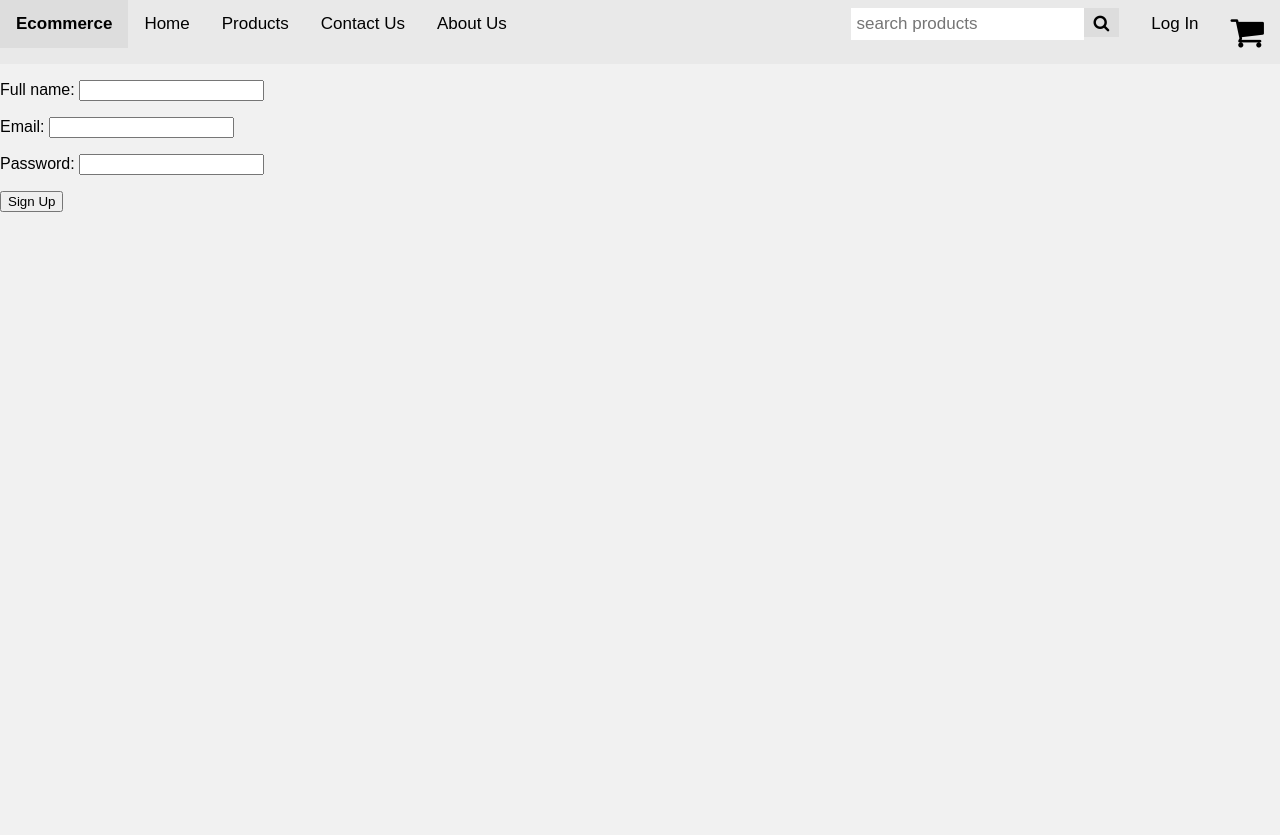
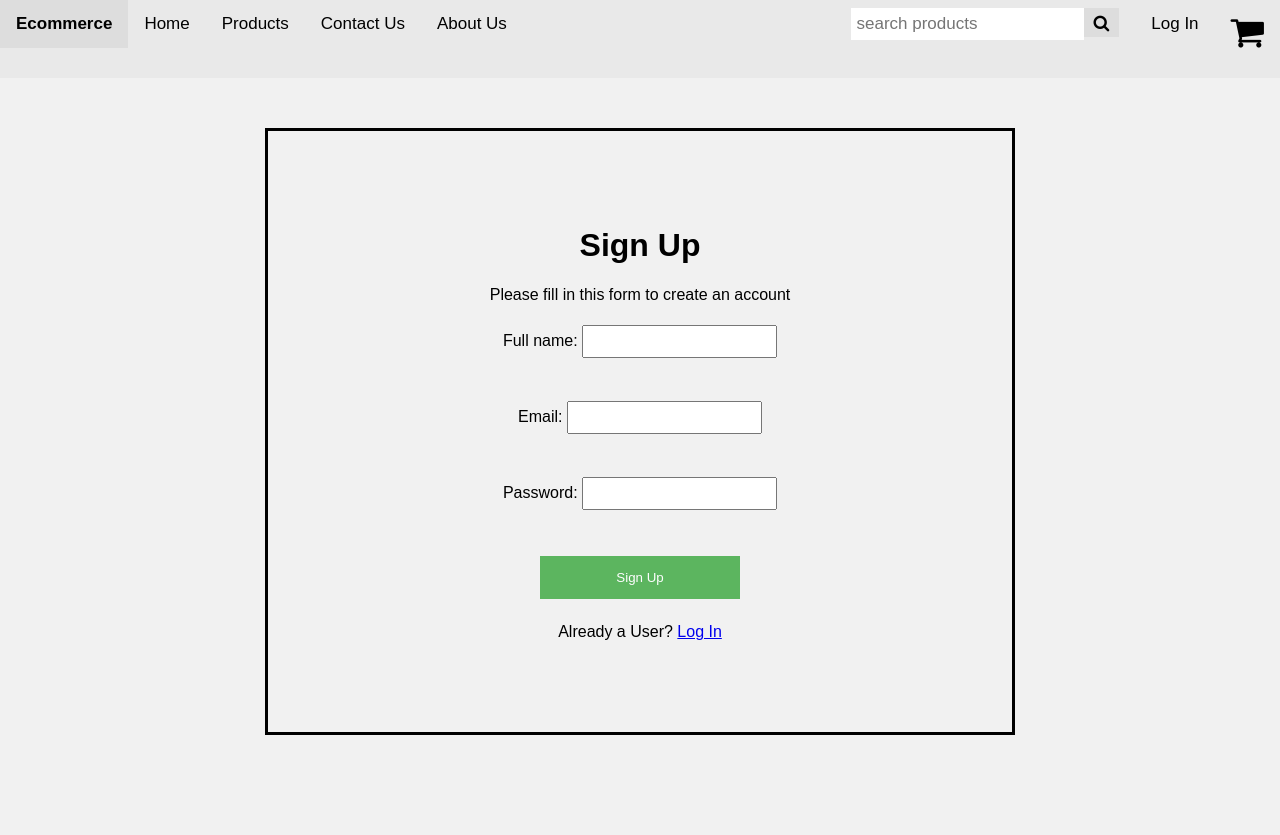
Before and after one commit to azhar316/ecommerce-store, a Django app: page /accounts/create/ in a window 1280 px wide. Before the commit the page ends 212 px from the top, so only its background shows below. Run offline with Django 3.2, Linux system fonts and the light colour scheme.

Commit message:
feat: Improve template design of accounts app

```diff
--- a/accounts/forms.py
+++ b/accounts/forms.py
@@ -25,10 +25,3 @@ class UserCreateForm(forms.ModelForm):
     class Meta:
         model = CustomUser
         fields = ('full_name', 'email', 'password',)
-
-
-class UserLoginForm(forms.ModelForm):
-
-    class Meta:
-        model = CustomUser
-        fields = ('email', 'password',)
--- a/accounts/templates/accounts/sign_up.html
+++ b/accounts/templates/accounts/sign_up.html
@@ -1,8 +1,63 @@
 {% extends 'ecommerce/base.html' %}
 
 {% block content %}
-<form method="POST" class="post-form">{% csrf_token %}
-    {{ form.as_p }}
-    <p><input type="submit" value="Sign Up"></p>
-</form>
+
+<style>
+
+.sign-up {
+  border: 3px solid black;
+  text-align: center;
+  width: 750px;
+  margin-left: auto;
+  margin-right: auto;
+  margin-top: 50px;
+  margin-bottom: 100px;
+  padding-top: 75px;
+  padding-bottom: 75px;
+}
+
+input {
+  padding: 7px;
+  margin: 5px 0 22px 0;
+  display: inline-block;
+}
+
+input:focus {
+  background-color: #ddd;
+  outline: none;
+}
+
+.submit {
+  background-color: #4CAF50;
+  color: white;
+  width: 200px;
+  padding: 14px 20px;
+  margin: 8px 0;
+  border: none;
+  cursor: pointer;
+  opacity: 0.9;
+}
+
+.submit:hover {
+  opacity:1;
+}
+
+@media screen and (max-width: 300px) {
+  .submit {
+    width: 100%;
+  }
+}
+
+</style>
+
+<div class="sign-up">
+    <h1>Sign Up</h1>
+    <p>Please fill in this form to create an account</p>
+    <form method="POST" class="post-form">{% csrf_token %}
+        {{ form.as_p }}
+        <p><button type="submit" class="submit">Sign Up</button></p>
+    </form>
+    <p>Already a User? <a href="{% url 'accounts:log_in' %}">Log In</a></p>
+</div>
+
 {% endblock %}
--- a/accounts/views.py
+++ b/accounts/views.py
@@ -5,7 +5,7 @@ from django.views.generic.edit import FormView
 from django.contrib.auth import authenticate, login, logout
 from django.contrib.auth.mixins import LoginRequiredMixin
 from .models import CustomUser
-from .forms import UserCreateForm, UserLoginForm
+from .forms import UserCreateForm
 
 
 class UserCreateView(FormView):
@@ -38,16 +38,14 @@ def log_in(request):
         user = authenticate(email=email, password=password)
 
         if user is None:
-            form = UserLoginForm()
             error_message = 'Incorrect email or password'
-            return render(request, 'accounts/log_in.html', {'form': form, 'message': error_message})
+            return render(request, 'accounts/log_in.html', {'message': error_message})
 
         login(request, user)
         return redirect('/')
 
     else:
-        form = UserLoginForm()
-        return render(request, 'accounts/log_in.html', {'form': form})
+        return render(request, 'accounts/log_in.html')
 
 
 class UserDetailView(LoginRequiredMixin, DetailView):
```
Also changed, not shown: accounts/templates/accounts/account_details.html (+19 -3 lines), accounts/templates/accounts/log_in.html (+39 -1 lines).
